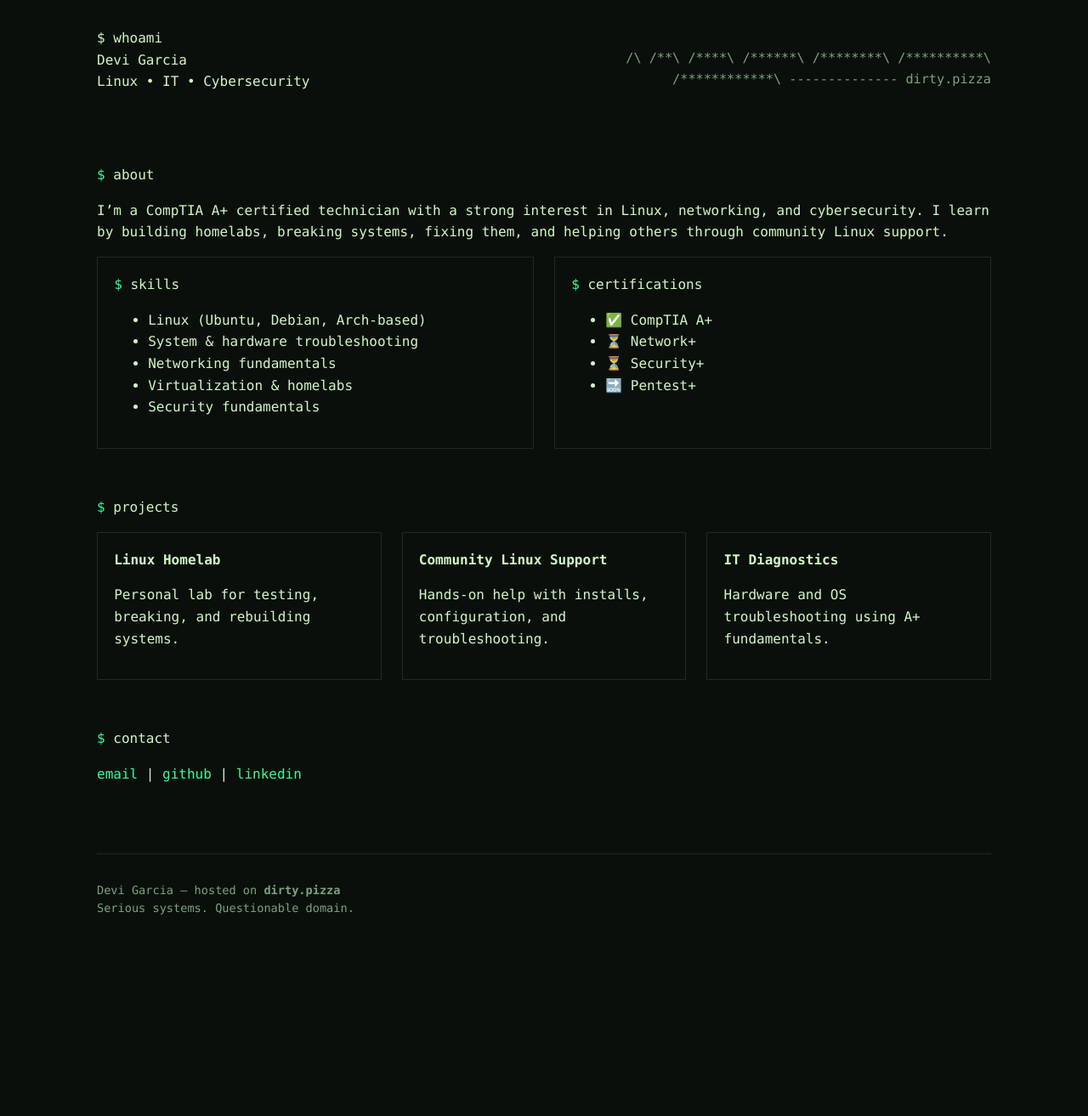
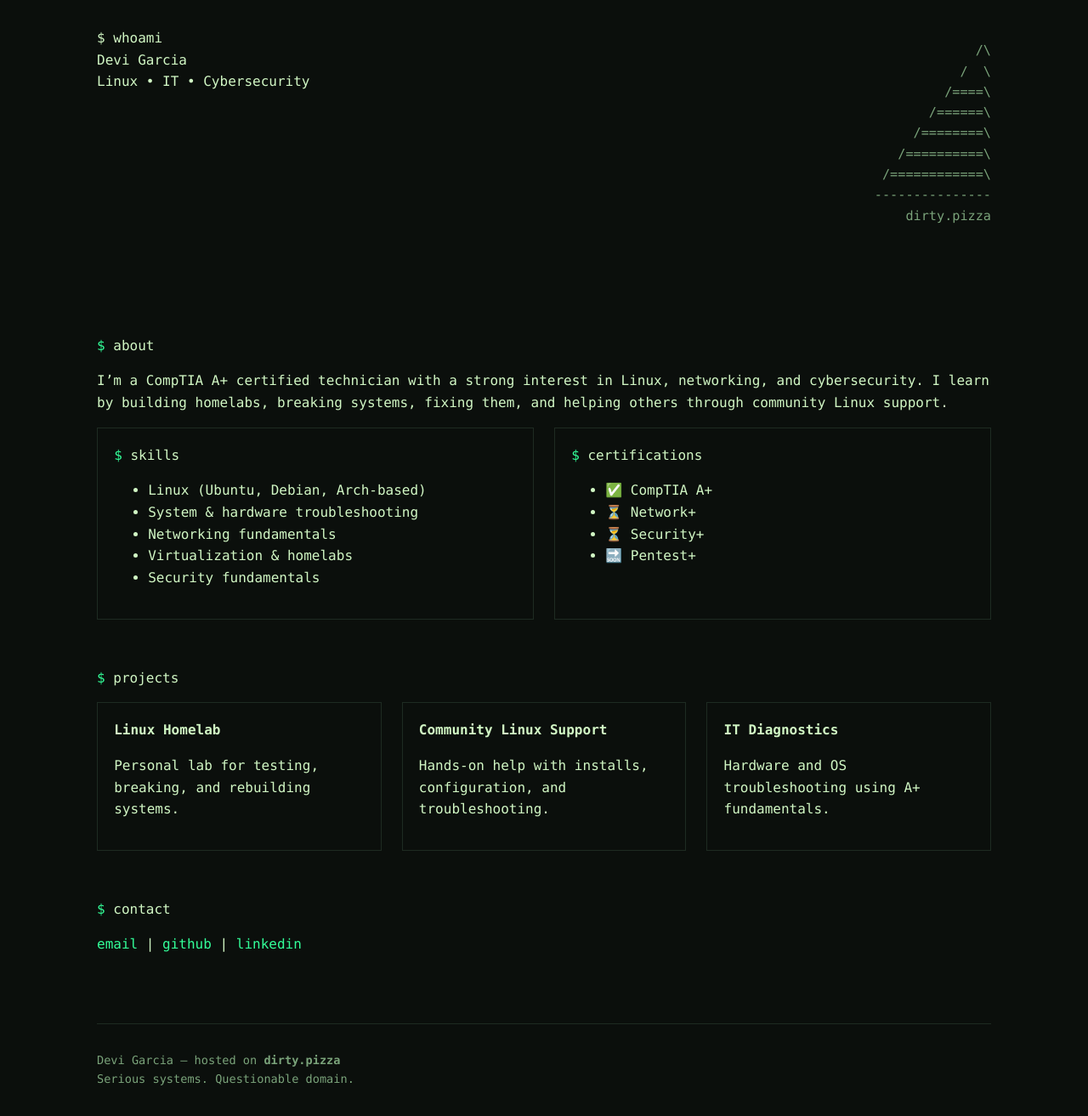
Before and after one commit to Deoxizn/deoxizn.github.io, a Jekyll site: the page index.html, which Jekyll copies as it is, in a window 1280 px wide. Shown: the whole page at 85% size. Built offline with Jekyll 4.4.1, drawn with Linux system fonts in a browser that asks for light colours; before the commit the page ends 1112 px from its top, so only the background shows below that.

Commit message:
fix logo v0

```diff
--- a/index.html
+++ b/index.html
@@ -100,8 +100,9 @@
 
             /* ASCII PIZZA */
             .ascii {
-                white-space: pre;
                 color: var(--muted);
+                font-family:
+                    ui-monospace, SFMono-Regular, Menlo, Consolas, monospace;
                 font-size: 0.95rem;
                 text-align: right;
             }
@@ -155,10 +156,18 @@
             <header>
                 <div id="terminal"></div>
 
-                <div class="ascii">
-                    /\ /**\ /****\ /******\ /********\ /**********\
-                    /************\ -------------- dirty.pizza
-                </div>
+                <pre class="ascii">
+                    /\
+                   /  \
+                  /====\
+                 /======\
+                /========\
+               /==========\
+              /============\
+             ---------------
+              dirty.pizza
+
+                </pre>
             </header>
 
             <!-- ABOUT -->
```
